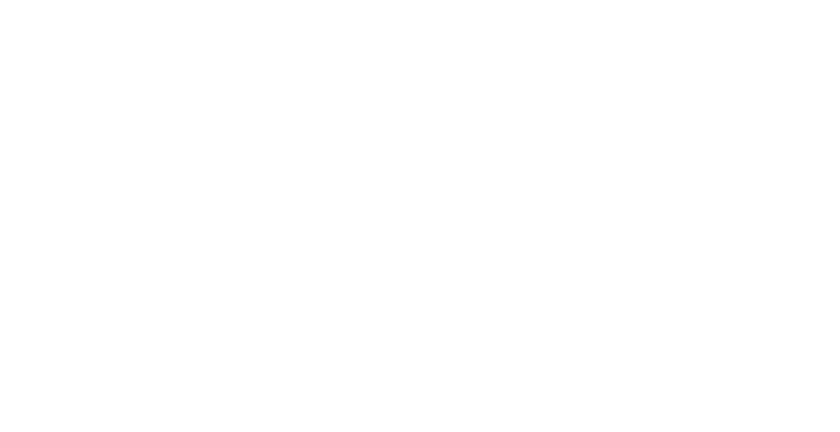
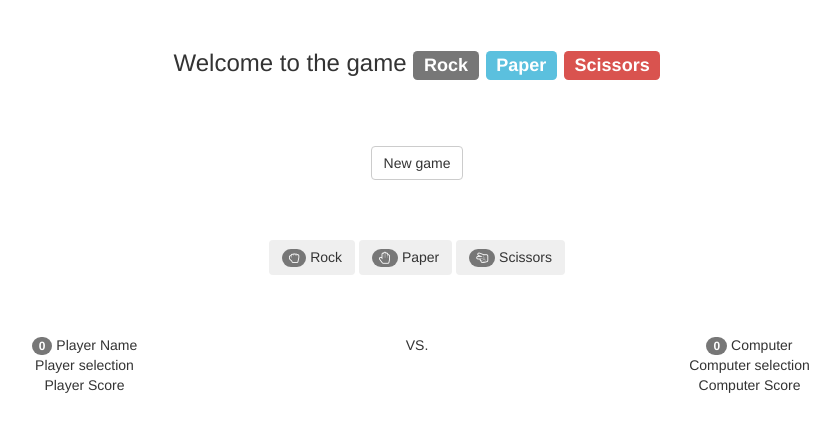
Before and after one commit to lukaszsl/zad97, a plain HTML site: page index.html in a window 1280 px wide. Shown: the whole page, without its empty margins (223-1063 px from the left). Drawn offline with nearby package versions, Linux system fonts and the light colour scheme.

Commit message:
added initial values and display game elements to scripts.js

```diff
--- a/css/style.css
+++ b/css/style.css
@@ -6,3 +6,7 @@ body {
 	margin: 0;
 	padding: 0;
 }
+
+.container {
+	padding: 30px;
+}
--- a/index.html
+++ b/index.html
@@ -1,13 +1,96 @@
 <!DOCTYPE html>
 <html lang="en">
 <head>
+	<link rel="stylesheet" href="https://maxcdn.bootstrapcdn.com/bootstrap/3.3.7/css/bootstrap.min.css" integrity="sha384-BVYiiSIFeK1dGmJRAkycuHAHRg32OmUcww7on3RYdg4Va+PmSTsz/K68vbdEjh4u" crossorigin="anonymous">
+	<link href="https://cdnjs.cloudflare.com/ajax/libs/font-awesome/4.6.3/css/font-awesome.min.css" rel="stylesheet" />
 	<link rel="stylesheet" href="css/style.css">
 	<meta charset="UTF-8">
-	<meta name="name" content="content">
-	<title>Title</title>
+	<meta name="game" content="RPS Game">
+	<title>RPS Game</title>
 </head>
 <body>
-
+	<div class="container">
+		<h3 class="text-center">
+			Welcome to the game
+			<span class="label label-default">Rock</span>
+			<span class="label label-info">Paper</span>
+			<span class="label label-danger">Scissors</span>
+		</h3>
+	</div>
+	<div id="js-newGameElement" class="container">
+		<div class="row text-center">
+			<button  id="js-newGameButton" class="btn btn-default">New game</button>
+		</div>
+	</div>
+	<div id="js-playerPickElement" class="container">
+		<div class="row text-center">
+			<button id="js-playerPick_rock" class="btn">
+				<span class="badge">
+					<i class="fa fa-hand-rock-o" aria-hidden="true"></i>
+				</span>
+				Rock
+			</button>
+			<button id="js-playerPick_paper"  class="btn">
+				<span class="badge">
+					<i class="fa fa-hand-paper-o" aria-hidden="true"></i>
+				</span>
+				Paper
+			</button>
+			<button id="js-playerPick_scissors"  class="btn">
+				<span class="badge">
+					<i class="fa fa-hand-scissors-o" aria-hidden="true"></i>
+				</span>
+				Scissors
+			</button>
+		</div>
+	</div>
+	<div id="js-resultsTableElement" class="container">
+		<div class="row">
+			<div class="col-xs-5 text-center">
+				<span id="js-playerPoints" class="badge">
+				0
+				</span>
+				<span id="js-playerName">
+				Player Name
+				</span>
+			</div>
+			<div class="col-xs-2 text-center">
+			VS.
+			</div>
+			<div class="col-xs-5 text-center">
+				<span id="js-computerPoints" class="badge">
+				0
+				</span>
+				Computer
+			</div>
+		</div>
+		<div class="row">
+			<div class="col-xs-5 text-center">
+				<span id="js-playerPick">
+				Player selection
+				</span>
+			</div>
+			<div class="col-xs-2"></div>
+			<div class="col-xs-5 text-center">
+				<span id="js-computerPick">
+				Computer selection
+				</span>
+			</div>
+		</div>
+		<div class="row">
+			<div class="col-xs-5 text-center">
+				<span id="js-playerResult">
+				Player Score
+				</span>
+			</div>
+			<div class="col-xs-2"></div>
+			<div class="col-xs-5 text-center">
+				<span id="js-computerResult">
+				Computer Score
+				</span>
+			</div>
+		</div>
+	</div>
 <script src="js/scripts.js"></script>
 </body>
 </html>
--- a/js/scripts.js
+++ b/js/scripts.js
@@ -0,0 +1,47 @@
+// new game button
+var newGameBtn = document.getElementById('js-newGameButton');
+
+newGameBtn.addEventListener('click', newGame);
+
+// player selection
+var pickRock = document.getElementById('js-playerPick_rock'),
+    pickPaper = document.getElementById('js-playerPick_paper'),
+    pickScissors = document.getElementById('js-playerPick_scissors');
+
+pickRock.addEventListener('click', function() { playerPick('rock') });
+pickPaper.addEventListener('click', function() { playerPick('paper') });
+pickScissors.addEventListener('click', function() { playerPick('scissors') });
+
+//initial values
+var gameState = 'notStarted',  //started // ended
+    player = {
+        name: '',
+        score: 0
+    },
+    computer = {
+        score: 0
+    };
+
+// display game elements
+var newGameElem = document.getElementById('js-newGameElement'),
+    pickElem = document.getElementById('js-playerPickElement'),
+    resultsElem = document.getElementById('js-resultsTableElement');
+
+function setGameElements() {
+	switch(gameState) {
+		case 'started':
+			newGameElem.style.display = 'none';
+			pickElem.style.display = 'block';
+			resultsElem.style.display = 'block';
+			break;
+		case 'ended':
+			newGameBtn.innerText = 'Play again';
+		case 'notStarted':
+		default:
+			newGameElem.style.display = 'block';
+			pickElem.style.display = 'none';
+			resultsElem.style.display = 'none';
+	}
+}
+
+setGameElements();
```
